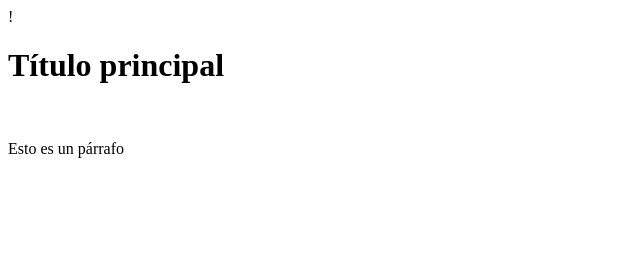
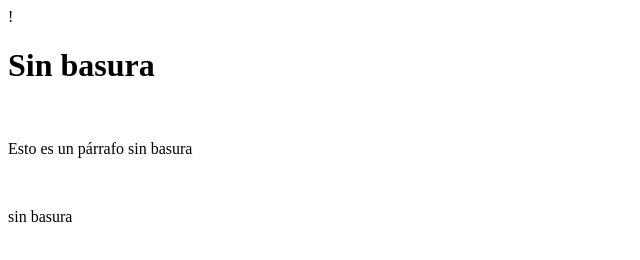
Before and after one commit to saulelabra/branching101, a plain HTML site: page index.html in a window 1280 px wide. Shown: the whole page, without its empty margins (0-640 px from the left). Drawn offline with Linux system fonts and the light colour scheme.

Commit message:
modificacion sin basura en nombre-demiB

```diff
--- a/index.html
+++ b/index.html
@@ -2,10 +2,12 @@
 <html>
   <head>
     <meta charset="utf-8">
-    <title>Página de interne, hola, hello, bonjour</title>
+    <title>Página de interne, hola, hello, bonjour, sin basura</title>
   </head>
   <body>
-    <h1>Título principal</h1>
-    <br><p>Esto es un párrafo</p>
+    <h1>Sin basura</h1>
+    <br><p>Esto es un párrafo sin basura</p>
+    <br>
+    <p>sin basura</p>
   </body>
 </html>
```
